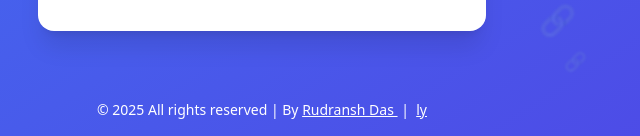
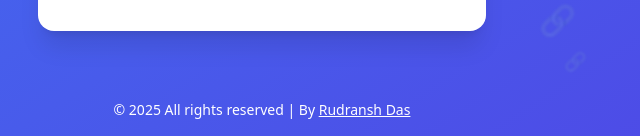
Before and after one commit to rd9437/Shortn-URL-Shortener, a Flask app: page / in a window 1280 px wide. Shown: the part 664-800 px from the top of the page, without its empty margins (378-1018 px from the left). Run offline with Flask 3, Linux system fonts and the light colour scheme; some libraries are stand-ins or nearby versions.

Commit message:
Update index.html

```diff
--- a/templates/index.html
+++ b/templates/index.html
@@ -72,15 +72,13 @@
   </div>
 
     <footer class="absolute bottom-4 left-0 w-full flex justify-center">
-    <p class="text-white text-sm">
-      &copy; <script>document.write(new Date().getFullYear());</script> All rights reserved | By
-      <a href="https://rudransh.tech" target="_blank" rel="noopener noreferrer" class="underline hover:text-indigo-200">
-        Rudransh Das
-      </a>
-      &nbsp;|&nbsp;
-      <a href="https://linktr.ee/rudranshly" target="_blank" rel="noopener noreferrer" class="underline hover:text-indigo-200">
-        ly
-      </a>
+      <p class="text-white text-sm">
+        &copy; <script>document.write(new Date().getFullYear());</script> All rights reserved | By
+        <a href="https://rudransh.tech" target="_blank" rel="noopener noreferrer" class="underline hover:text-indigo-200">
+          Rudransh Das
+        </a>
+      </p>
+   </footer>
 
   <script src="{{ url_for('static', filename='script.js') }}"></script>
 </body>
```
